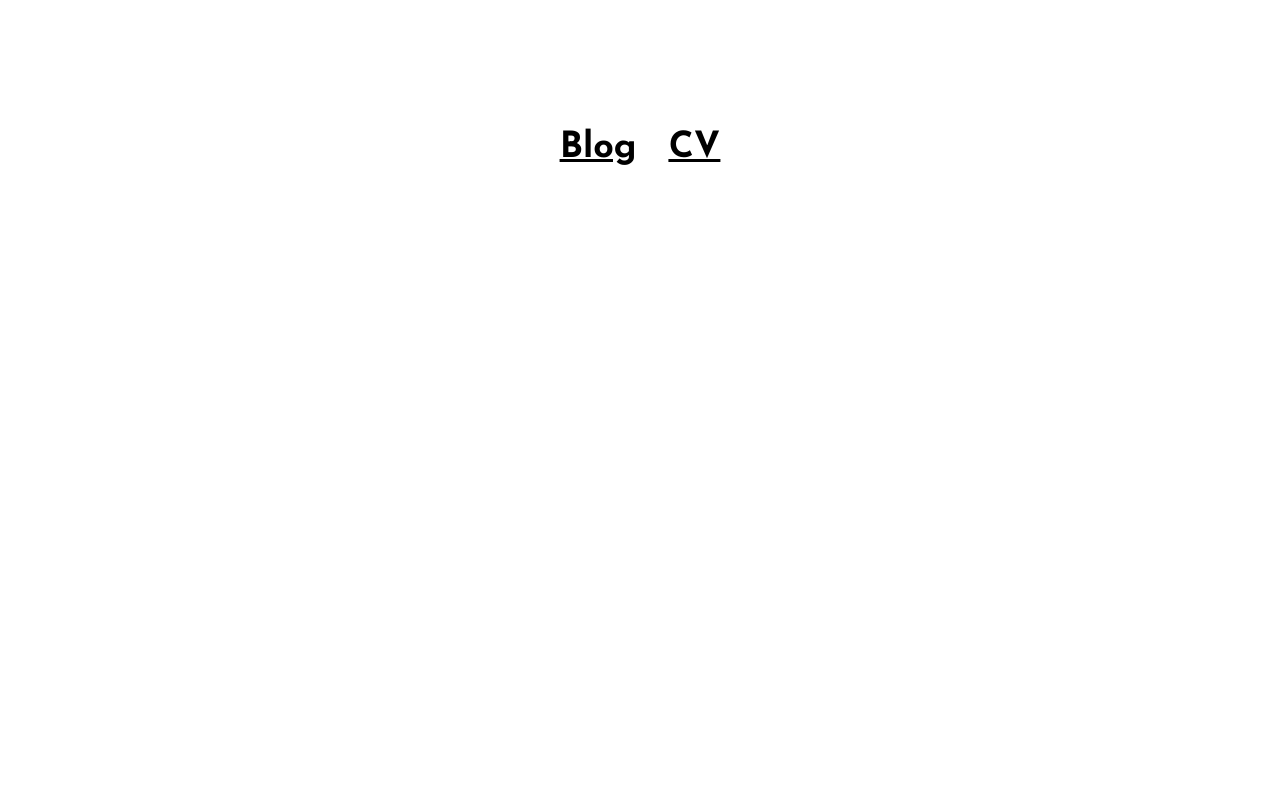
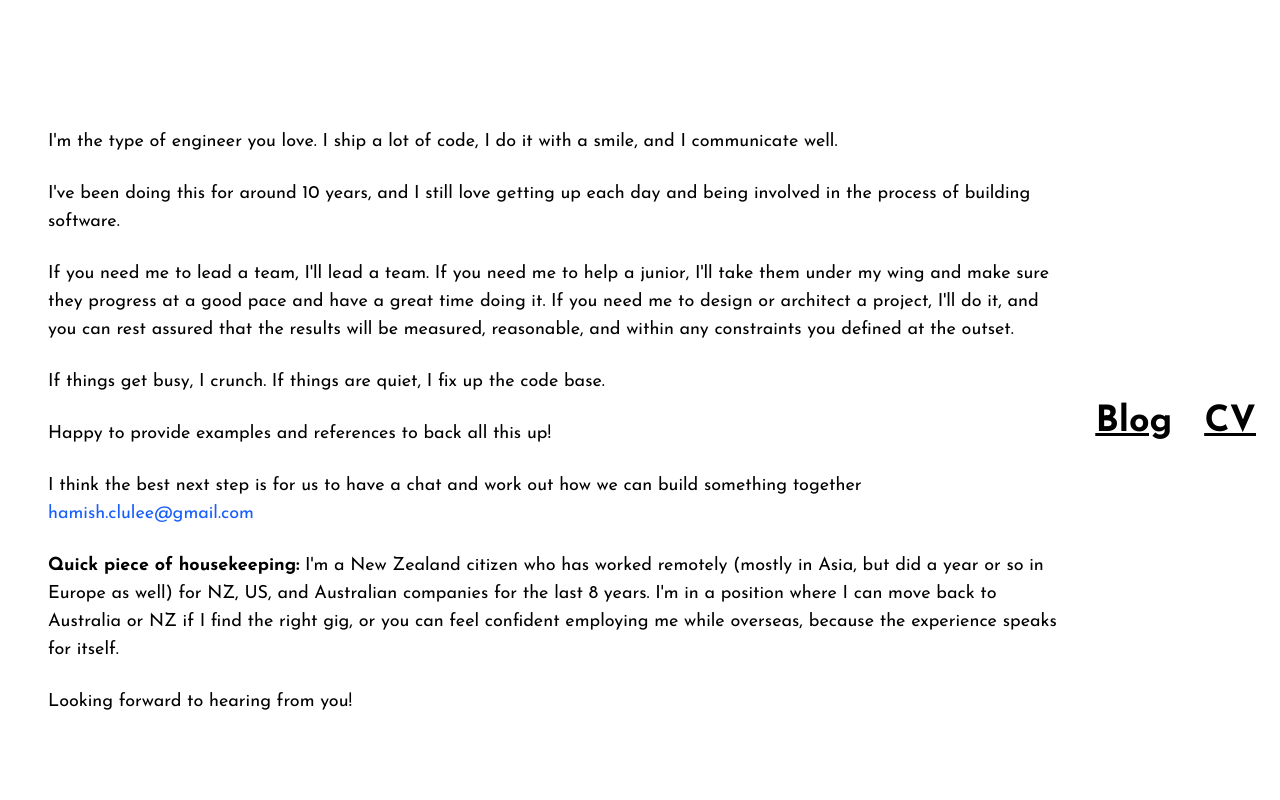
Before and after one commit to HamishClulee/mats-react-netlify, a React (Vite) app: page / in a window 1280 px wide. Shown: the part 800-1600 px from the top of the page. Before the commit the page ends 1096 px from the top, so only its background shows below. Built offline with nearby package versions, Linux system fonts and the light colour scheme.

Commit message:
Update home page

```diff
--- a/src/routes/home.route.tsx
+++ b/src/routes/home.route.tsx
@@ -1,5 +1,6 @@
 import { Link } from "react-router-dom";
 import { useEffect } from "react";
+import { Footer } from "../components/sections/footer.section.tsx";
 
 export const Home = () => {
   useEffect(() => {
@@ -16,13 +17,51 @@ export const Home = () => {
         </div>
       </main>
       <div className="w-full flex flex-row items-center justify-center space-x-8 my-32">
+        <div className="space-y-6 text-lg ml-12 mr-6">
+          <p>
+            I'm the type of engineer you love. I ship a lot of code, I do it
+            with a smile, and I communicate well.
+          </p>
+          <p>
+            I've been doing this for around 10 years, and I still love getting
+            up each day and being involved in the process of building software.
+          </p>
+          <p>
+            If you need me to lead a team, I'll lead a team. If you need me to
+            help a junior, I'll take them under my wing and make sure they
+            progress at a good pace and have a great time doing it. If you need
+            me to design or architect a project, I'll do it, and you can rest
+            assured that the results will be measured, reasonable, and within
+            any constraints you defined at the outset.
+          </p>
+          <p>
+            If things get busy, I crunch. If things are quiet, I fix up the code
+            base.
+          </p>
+          <p>Happy to provide examples and references to back all this up!</p>
+          <p>
+            I think the best next step is for us to have a chat and work out how
+            we can build something together{" "}
+            <span className="text-blue-600">hamish.clulee@gmail.com</span>
+          </p>
+          <p>
+            <strong>Quick piece of housekeeping:</strong> I'm a New Zealand
+            citizen who has worked remotely (mostly in Asia, but did a year or
+            so in Europe as well) for NZ, US, and Australian companies for the
+            last 8 years. I'm in a position where I can move back to Australia
+            or NZ if I find the right gig, or you can feel confident employing
+            me while overseas, because the experience speaks for itself.
+          </p>
+          <p>Looking forward to hearing from you!</p>
+        </div>
         <h3 className="cursor-pointer text-4xl font-bold underline">
           <Link to={"/blog"}>Blog</Link>
         </h3>
-        <h3 className="cursor-pointer text-4xl font-bold underline">
+        <h3 className="cursor-pointer text-4xl font-bold underline mr-6">
           <Link to={"/cv"}>CV</Link>
         </h3>
       </div>
+      <Footer />
     </>
   );
 };
```
